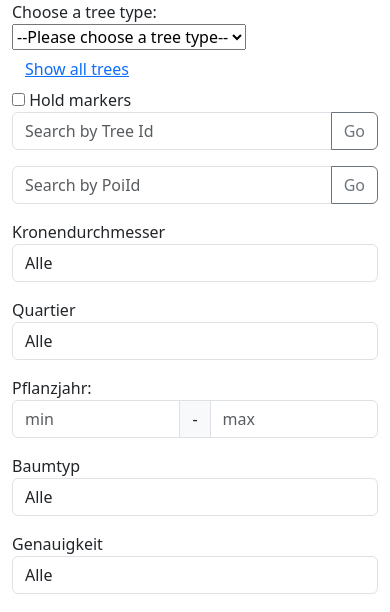
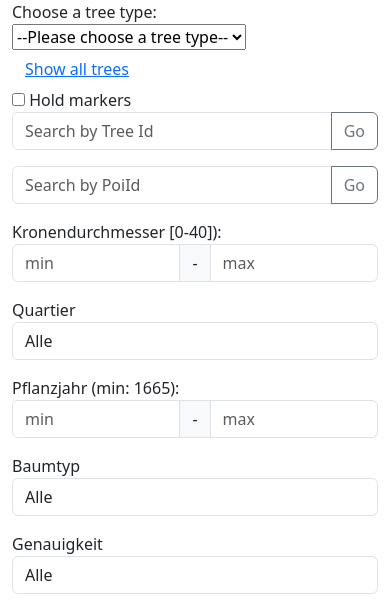
Before and after one commit to nurp/tree-huggers-zh, a Flask app: page / in a window 390 px wide; the page is wider, and only the part inside the window is pictured. Shown: the top 612 px of that part. Run offline with Flask 3, Linux system fonts and the light colour scheme; data that the repository does not hold is empty.

Commit message:
added min-max pflanzjahr and kronendurchmesser

```diff
--- a/app.py
+++ b/app.py
@@ -3,6 +3,12 @@ import sqlite3
 from werkzeug.exceptions import abort
 import time
 
+# todo
+# add caching
+# add stats
+# filter by pflanzjahr
+# allow uploading photos
+# put askCPT field to make a query: what is the oldest tree, which trees are older than 1900, how many trees planted in year 2022 etc
 
 app = Flask(__name__)
 
@@ -85,6 +91,26 @@ def trees():
     status = request.args.get('status')
     quartier = request.args.get('quartier')
     kategorie = request.args.get('kategorie')
+    minPflanzJahr = request.args.get('minPflanzJahr')
+    maxPflanzJahr = request.args.get('maxPflanzJahr')
+    minKronendurchMesser = request.args.get('minKronendurchMesser')
+    maxKronendurchMesser = request.args.get('maxKronendurchMesser')
+
+    if(minPflanzJahr or maxPflanzJahr):
+        if (not minPflanzJahr):
+            minPflanzJahr = 0
+        if (not maxPflanzJahr):
+            maxPflanzJahr = 2300
+        pflanzjahr_condition = f"Pflanzjahr BETWEEN {minPflanzJahr} AND {maxPflanzJahr}"
+        conditions.append(pflanzjahr_condition)
+
+    if (minKronendurchMesser or maxKronendurchMesser):
+        if (not minKronendurchMesser):
+            minKronendurchMesser = 0
+        if (not maxKronendurchMesser):
+            maxKronendurchMesser = 1000
+        kronendurchmesser_condition = f"Kronendurchmesser BETWEEN {minKronendurchMesser} AND {maxKronendurchMesser}"
+        conditions.append(kronendurchmesser_condition)
 
     if baumGattungIds:
         gattung_condition = f"BaumGattungLatId IN ({baumGattungIds})"
--- a/static/js/index.js
+++ b/static/js/index.js
@@ -213,13 +213,19 @@ async function applyFilters() {
   const container = document.getElementById("checkbox-container");
   const checkboxes = container.querySelectorAll('input[type="checkbox"]');
 
+  let minPflanzJahr = document.getElementById("pflanzjahr_min").value;
+  let maxPflanzJahr = document.getElementById("pflanzjahr_max").value;
+
+  let minKronendurchMesser = document.getElementById("kronendurchmesser_min").value;
+  let maxKronendurchMesser = document.getElementById("kronendurchmesser_max").value;
+
   checkboxes.forEach(function (checkbox) {
     if (checkbox.checked) {
       baumArtIds.push(checkbox.value);
     }
   });
   document.getElementById("apply-filter-spinner").classList.remove('hide');
-  await getTrees({ baumArtIds, filterBaumtypValue, filterGenauigkeitValue, filterKategorieValue, filterStatusValue, filterQuartierValue });
+  await getTrees({ baumArtIds, filterBaumtypValue, filterGenauigkeitValue, filterKategorieValue, filterStatusValue, filterQuartierValue, minPflanzJahr, maxPflanzJahr, minKronendurchMesser, maxKronendurchMesser });
   updateMarkers(map, markersLayer);
   document.getElementById("apply-filter-spinner").classList.add('hide');
 }
--- a/static/js/queries.js
+++ b/static/js/queries.js
@@ -73,7 +73,12 @@ async function getTrees({baumGattunIds = null,
     filterGenauigkeitValue = null,
      filterStatusValue = null,
      filterQuartierValue = null,
-     filterKategorieValue = null}) {
+     filterKategorieValue = null,
+     minPflanzJahr = null,
+     maxPflanzJahr = null,
+     minKronendurchMesser = null,
+     maxKronendurchMesser = null,
+     }) {
   let queryParameters = {};
 
   if (baumGattunIds !== null) {
@@ -88,7 +93,10 @@ async function getTrees({baumGattunIds = null,
   addQueryParam(queryParameters, 'genauigkeit', filterGenauigkeitValue);
   addQueryParam(queryParameters, 'status', filterStatusValue);
   addQueryParam(queryParameters, 'quartier', filterQuartierValue);
-  addQueryParam(queryParameters, 'kategorie', filterKategorieValue);
+  addQueryParam(queryParameters, 'minPflanzJahr', minPflanzJahr);
+  addQueryParam(queryParameters, 'maxPflanzJahr', maxPflanzJahr);
+  addQueryParam(queryParameters, 'minKronendurchMesser', minKronendurchMesser);
+  addQueryParam(queryParameters, 'maxKronendurchMesser', maxKronendurchMesser);
 
   // Construct query string from query parameters
   let queryString = '';
@@ -109,18 +117,4 @@ async function getTrees({baumGattunIds = null,
       console.error(error);
     });
   return;
-  let baumGattunIdsStrs = baumGattunIds.join(',')
-  let baumArtIdsStr = baumArtIds.join(',')
-  await fetch('/api/trees?baumGattunIds=' + baumGattunIdsStrs + '&baumArtIds='+ baumArtIdsStr)
-    .then(response => response.json())
-    .then(response => {
-      if (response.success) {
-        visibleTrees = response.data;
-      } else {
-        console.error(data.error);
-      }
-    })
-    .catch(error => {
-      console.error(error);
-    });
 }
--- a/templates/index.html
+++ b/templates/index.html
@@ -67,33 +67,35 @@
       </div>
     </div>
     <div class="row">
-      <div class="input-group mb-3 col-md-6">
+      <div class="col-md-4">
+        <div class="input-group mb-3">
           <input type="text" id="search-by-id" class="form-control" placeholder="Search by Tree Id"
             aria-describedby="search-by-id-button">
           <button class="btn btn-outline-secondary" type="button" id="search-by-id-button"
             onclick="searchById()">Go</button>
         </div>
-      <div class="input-group mb-3 col-md-6">
+      </div>
+      <div class="col-md-4">
+        <div class="input-group mb-3">
           <input type="text" id="search-by-poiid" class="form-control" placeholder="Search by PoiId"
             aria-describedby="search-by-poiid-button">
           <button class="btn btn-outline-secondary" type="button" id="search-by-poiid-button"
             onclick="searchByPoiId()">Go</button>
         </div>
-      <!-- <form class="form-inline">
-          <div class="form-group mx-sm-3 mb-2">
-            <label for="searchInput" class="sr-only">Search</label>
-            <input type="text" class="form-control" id="searchInput" placeholder="Search">
       </div>
-          <button type="submit" class="btn btn-primary mb-2">Search</button>
-        </form>      -->
     </div>
     <div class="row">
       <div class="col-md-3 mb-3">
-        <label for="baumtyp">Kronendurchmesser</label>
-        <select class="form-control" id="kronendurchmesser">
-          <option value="">Alle</option>
-          <!-- Populate options using JavaScript loop -->
-        </select>
+        <div class="form-group">
+          <label for="kronendurchmesser">Kronendurchmesser [0-40]):</label>
+          <div class="input-group">
+            <input type="number" class="form-control" id="kronendurchmesser_min" name="kronendurchmesser_min"
+              placeholder="min" min="0" max="40">
+            <span class="input-group-text">-</span>
+            <input type="number" class="form-control" id="kronendurchmesser_max" name="kronendurchmesser_max"
+              placeholder="max" min="0" max="40">
+          </div>
+        </div>
       </div>
       <div class="col-md-3 mb-3">
         <label for="quartier">Quartier</label>
@@ -104,7 +106,7 @@
       </div>
       <div class="col-md-3 mb-3">
         <div class="form-group">
-          <label for="pflanzjahr">Pflanzjahr:</label>
+          <label for="pflanzjahr">Pflanzjahr (min: 1665):</label>
           <div class="input-group">
             <input type="number" class="form-control" id="pflanzjahr_min" name="pflanzjahr_min" placeholder="min"
               min="1665" max="2023">
@@ -154,7 +156,8 @@
     </div>
     <div class="row">
       <div class="col-md-2">
-      <button id="showTreeCheckboxes" type="button" class="btn btn-primary hide" onclick="checkAll(this)" ontouchstart="checkAll(this)">Uncheck
+        <button id="showTreeCheckboxes" type="button" class="btn btn-primary hide" onclick="checkAll(this)"
+          ontouchstart="checkAll(this)">Uncheck
           all</button>
       </div>
     </div>
```
Lines whose indentation alone changed are shown as unchanged.
